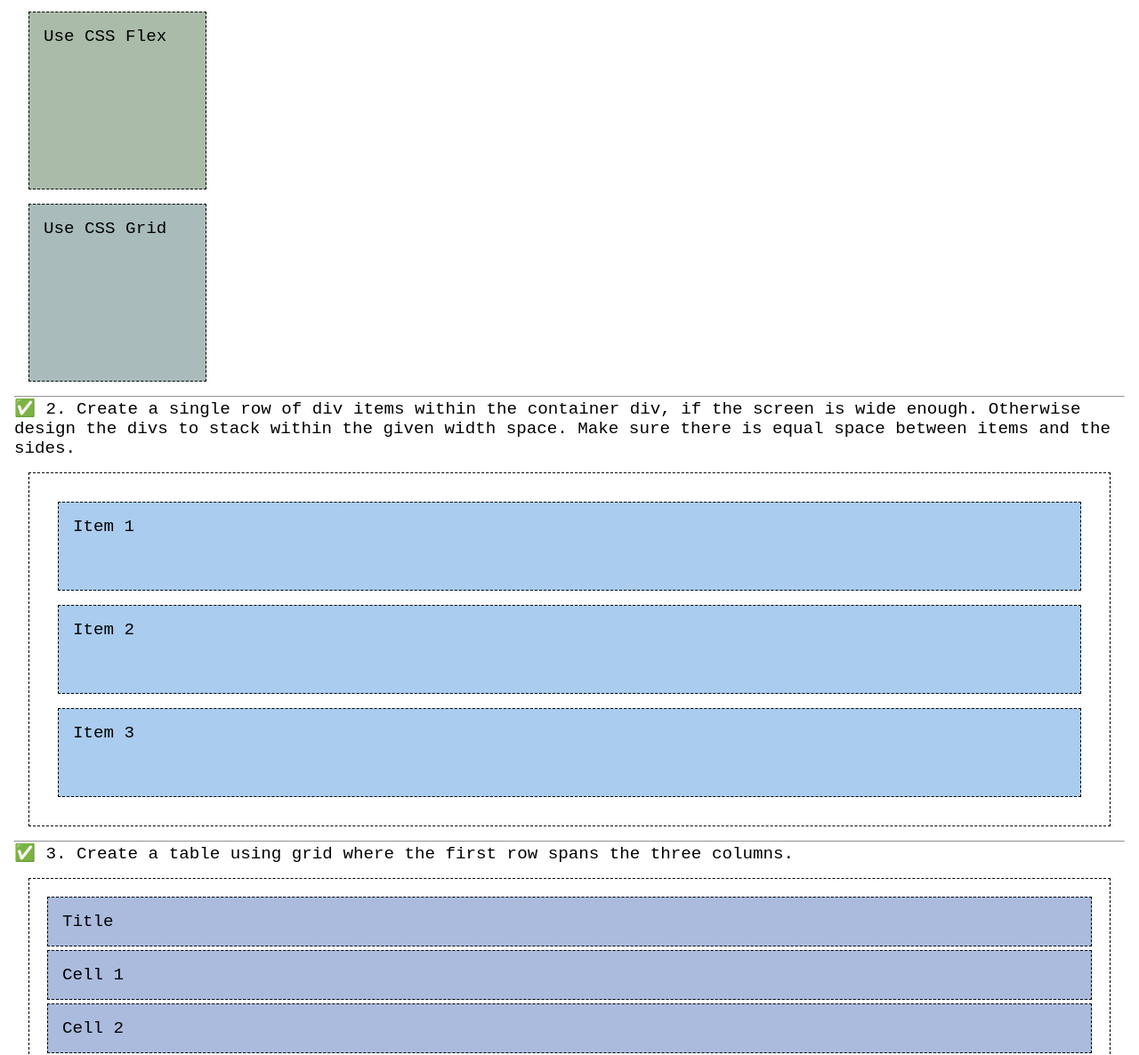
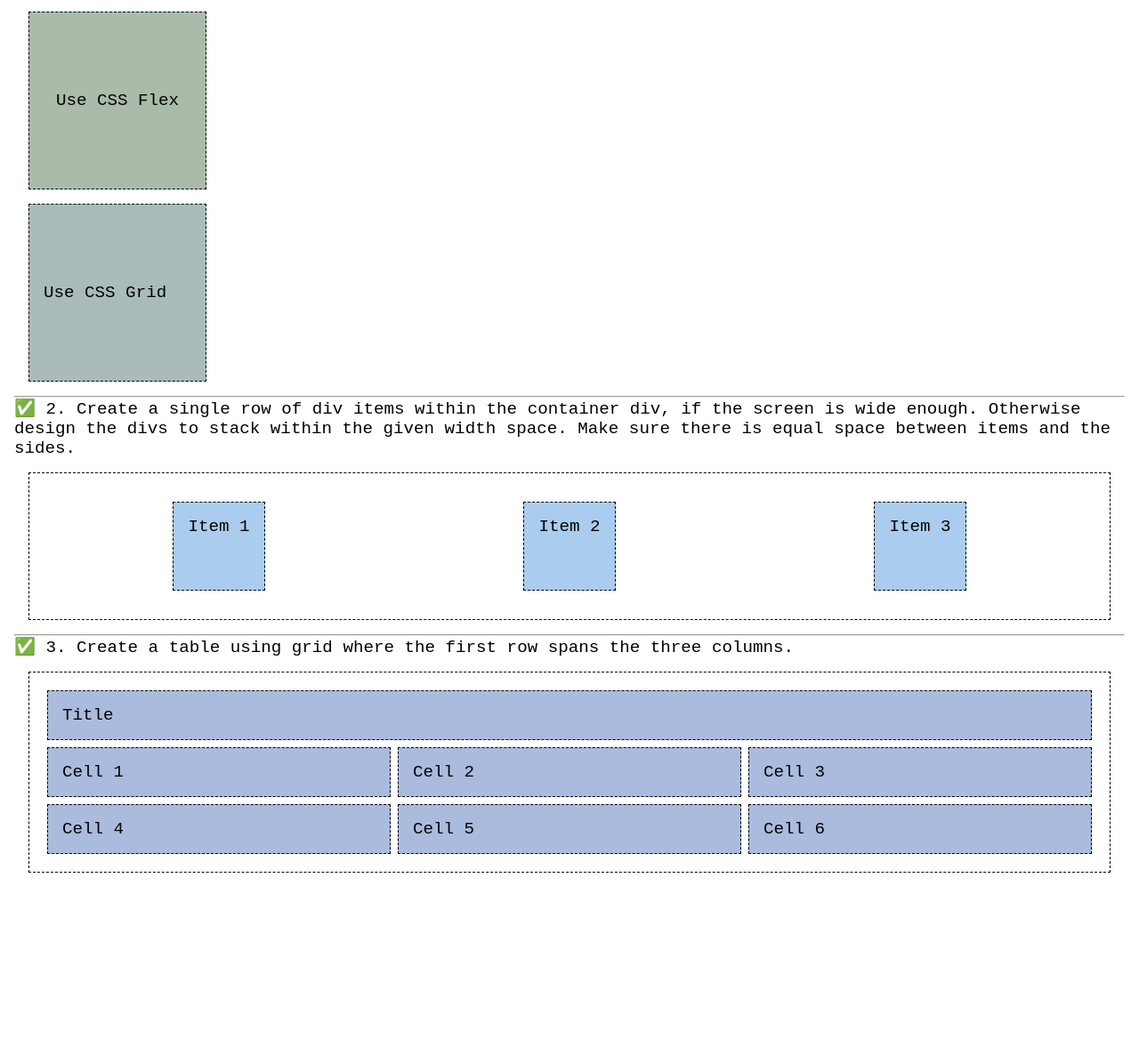
Before and after one commit to SedemD-V/wdd130, a plain HTML site: page week04/layout-exercises.html in a window 1280 px wide. Shown: the part 111-1297 px from the top of the page at 89% size. After the commit the page ends 1108 px from the top, so only its background shows below. Drawn offline with Linux system fonts and the light colour scheme.

Commit message:
Activity

```diff
--- a/week04/styles/flexbox.css
+++ b/week04/styles/flexbox.css
@@ -5,9 +5,10 @@ body {
 
 .flex-container {
     border: 3px dashed darkcyan;
-    background-color: lightyellow;
+    background-color: rgb(240, 240, 124);
     display: flex;
     flex-wrap: wrap;
+    justify-content: center;
 }
 
 .flex-item {
@@ -15,7 +16,7 @@ body {
     margin: 1rem;
     border: 1px solid rgb(0 0 0 / 20%);
     padding: 0.5rem;
-    background-color: #bbb;
+    background-color: #f75a5a;
     color: #333;
 }
 
--- a/week04/styles/layout-exercises.css
+++ b/week04/styles/layout-exercises.css
@@ -23,19 +23,21 @@ div {
 
 .flex {
     background-color: #aba;
-    /* write declarations here */
-
+    display: flex;
+    justify-content: center;
+    align-items: center;
 }
 
 .grid {
     background-color: #abb;
-    /* enter declarations here */
-
+    display: grid;
+    align-items: center;
 }
 
 .container2 {
-    /* write declarations here */
-
+    display: flex;
+    flex-wrap: wrap;
+    justify-content: space-around;
 }
 
 .two {
@@ -44,13 +46,13 @@ div {
 }
 
 .container3 {
-    /* write declarations here */
-
+     display: grid;
+     grid-template-columns: 1fr 1fr 1fr;
 }
 
+
 .columns-3 {
-    /* write declaration here */
-
+    grid-column: 1/4;
 }
 
 .three {
```
